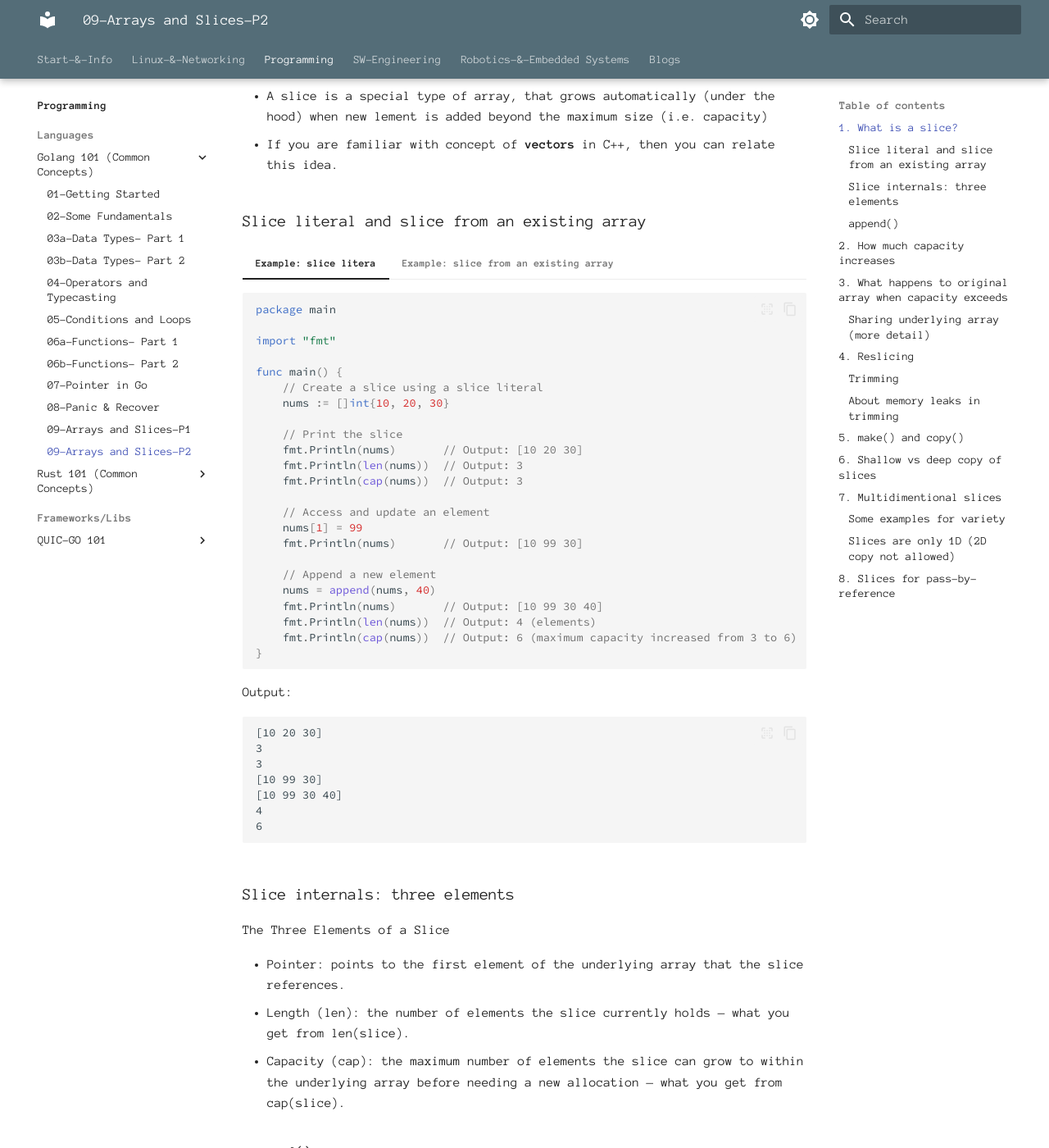
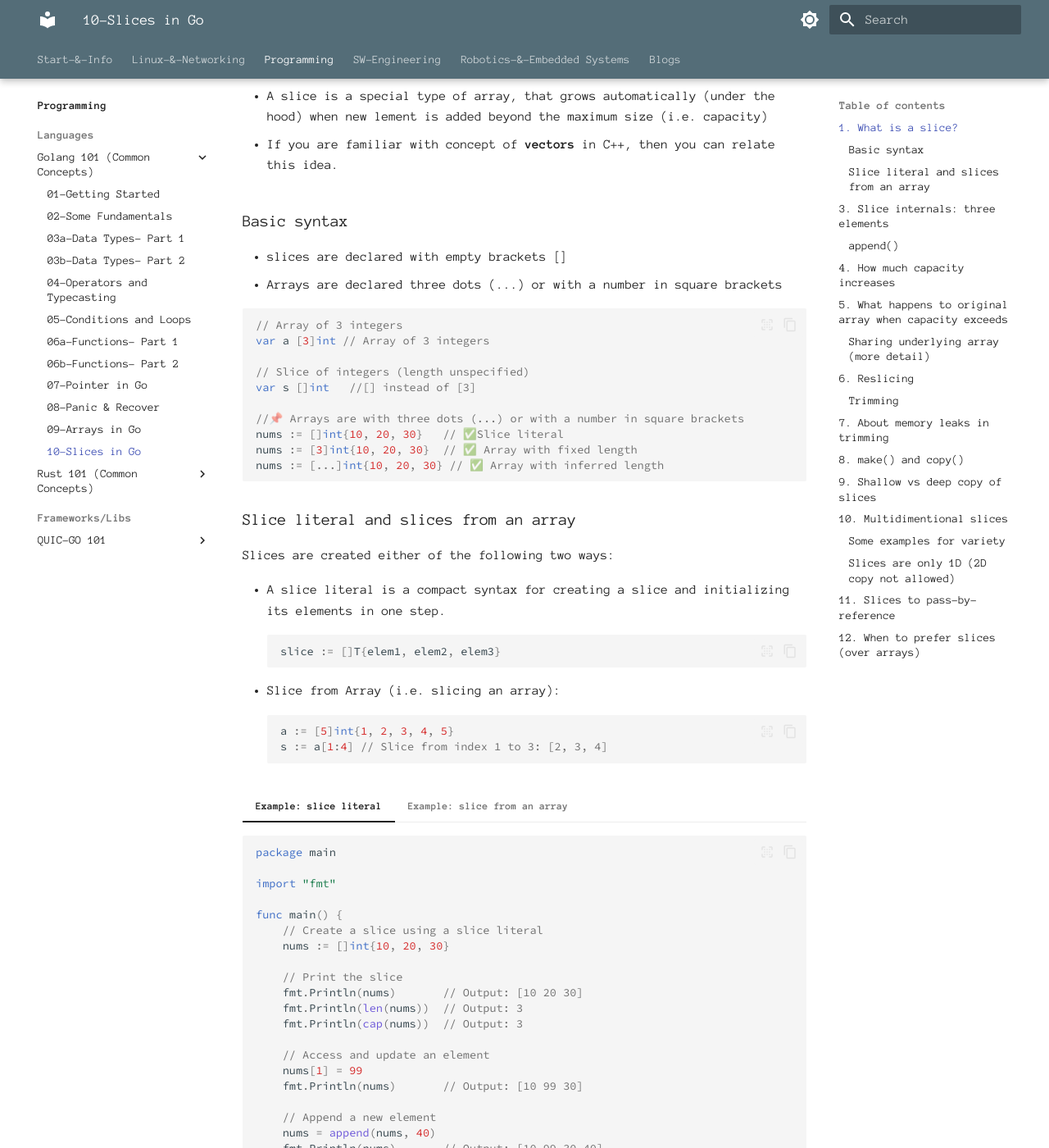
Before and after one commit to alohamujeeb/alohamujeeb.github.io, an MkDocs documentation site: the page built from docs/programming/languages/golang101/10-slices-in-Go.md, in a window 1280 px wide and 1400 px high, scrolled down 456 px. Shown: the whole window at 82% size. Built offline with MkDocs 1.6.1 and Material for MkDocs 9.7.7, drawn with Linux system fonts in a browser that asks for light colours; some of the changed text lies outside the part shown.

Commit message:
minor fixes

````diff
--- a/docs/programming/languages/golang101/09b-arrays-in-Go-P2.md
+++ b/docs/programming/languages/golang101/10-slices-in-Go.md
@@ -14,8 +14,41 @@
 
 - If you are familiar with concept of **vectors** in C++, then you can relate this idea.
 
-### Slice literal and slice from an existing array
-=== "Example: slice litera"
+### Basic syntax
+
+- slices are declared with empty brackets []
+- Arrays are declared three dots (...) or with a number in square brackets
+
+
+``` go
+// Array of 3 integers
+var a [3]int // Array of 3 integers
+
+// Slice of integers (length unspecified)
+var s []int   //[] instead of [3]
+
+//📌 Arrays are with three dots (...) or with a number in square brackets
+nums := []int{10, 20, 30}   // ✅Slice literal
+nums := [3]int{10, 20, 30}  // ✅ Array with fixed length
+nums := [...]int{10, 20, 30} // ✅ Array with inferred length
+```
+
+
+### Slice literal and slices from an array
+Slices are created either of the following two ways:
+
+- A slice literal is a compact syntax for creating a slice and initializing its elements in one step.
+``` go
+slice := []T{elem1, elem2, elem3}
+```
+- Slice from Array (i.e. slicing an array):
+``` go
+a := [5]int{1, 2, 3, 4, 5}
+s := a[1:4] // Slice from index 1 to 3: [2, 3, 4]
+```
+
+
+=== "Example: slice literal"
 	``` go
 	package main
 
@@ -52,7 +85,7 @@
 	6
 	```
 
-=== "Example: slice from an existing array"
+=== "Example: slice from an array"
 	``` go
 	package main
 
@@ -91,7 +124,7 @@
 
 	**slice is actually a pointer to an array with extra information like length and capacity**
 
-### Slice internals: three elements
+## 3. Slice internals: three elements
 The Three Elements of a Slice
 
 - Pointer: points to the first element of the underlying array that the slice references.
@@ -133,7 +166,7 @@
 	fmt.Println(s) // Output: [10]
 	```
 
-## 2. How much capacity increases
+## 4. How much capacity increases
 When you append an element and capacity is exceeded, Go allocates a new underlying array with larger capacity.
 
 - The growth strategy depends on the current capacity:
@@ -144,7 +177,7 @@
 Note: In the example in previous section, the capacity increased from  3 to 6 (i.e. doubled) when a new element was added after exceeding the capacity
 
 
-## 3. What happens to original array when capacity exceeds
+## 5. What happens to original array when capacity exceeds
 
 When you append to a slice and its length reaches its capacity, Go allocates a new, bigger underlying array.
 
@@ -347,7 +380,7 @@
 fmt.Println("dst:", dst)     // [99 2 3] (changed)
 ```
 
-## 6. Shallow vs deep copy of slices
+## 9. Shallow vs deep copy of slices
 
 Deep copy:
 
@@ -408,7 +441,7 @@
 		fmt.Println("Copy slice:    ", copySlice)  // [99 2 3 4 5]
 	}
 	```
-## 7. Multidimentional slices
+## 10. Multidimentional slices
 
 === "An empty 2D slice"
 	``` go
@@ -573,7 +606,7 @@
 		// Output: [1 2 3 4 5 6 7 8 9]
 	}
 	```
-## 8. Slices for pass-by-reference
+## 11. Slices to pass-by-reference
 
 === "Example(literal slice)"
 	``` go
@@ -641,3 +674,21 @@
 	Array: [100 2 3]
 	Slice: [100 2 3]
 	```
+## 12. When to prefer slices (over arrays)
+
+A simple rule of thumb:
+
+- Use slices almost always.
+- Use arrays only when you have a specific reason — like fixed size, performance constraints, or interfacing with C code.
+- When pass-by-reference is important due to performance considrations.
+
+``` go
+//prefer slices over arrays (like this)
+names := []string{"Alice", "Bob"}
+names = append(names, "Carol")  // dynamic growth
+```
+
+Use arrays when:
+
+- We are writing low-level or embedded, because they have less GC overhead, and tighter control.
+- We are interfacing with C code via cgo, because C functions often expect arrays.
--- a/mkdocs.yml
+++ b/mkdocs.yml
@@ -140,8 +140,8 @@
         - 06b-Functions- Part 2: programming/languages/golang101/06b-functions-in-Go-P2.md
         - 07-Pointer in Go: programming/languages/golang101/07-pointer-in-Go.md
         - 08-Panic & Recover: programming/languages/golang101/08-panic-in-Go.md
-        - 09-Arrays and Slices-P1: programming/languages/golang101/09a-arrays-in-Go-P1.md
-        - 09-Arrays and Slices-P2: programming/languages/golang101/09b-arrays-in-Go-P2.md
+        - 09-Arrays in Go: programming/languages/golang101/09-arrays-in-Go.md
+        - 10-Slices in Go: programming/languages/golang101/10-slices-in-Go.md
         #- imports and packages
         #- Collections
       - Rust 101 (Common Concepts):
````
Also changed, not shown: other parts of docs/programming/languages/golang101/10-slices-in-Go.md (+3 -3 lines), docs/programming/languages/golang101/09-arrays-in-Go.md (renamed from docs/programming/languages/golang101/09a-arrays-in-Go-P1.md).
